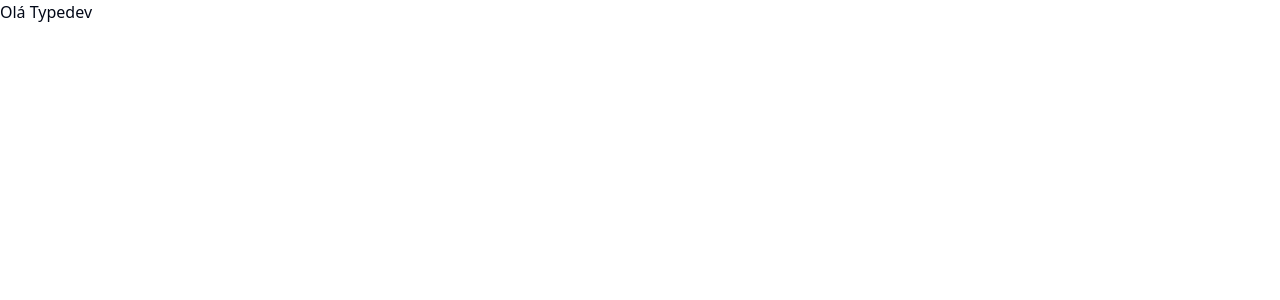
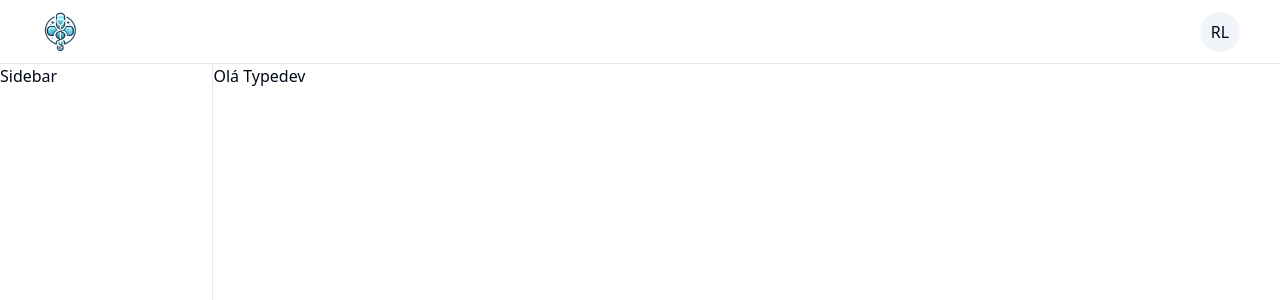
Before and after one commit to rodrilima/typesaude, a Next.js app: page / in a window 1280 px wide. Shown: the top 300 px of the page. Built offline with nearby package versions, Linux system fonts and the light colour scheme.

Commit message:
criado painel admin

```diff
--- /dev/null
+++ b/src/app/(private)/layout.tsx
@@ -0,0 +1,17 @@
+import { AvatarDropdown } from "@/components/layout/avatar-dropdown";
+import Image from "next/image";
+
+export default function Layout({ children }: { children: React.ReactNode }) {
+  return <div className="flex flex-col">
+    <div className="fixed h-16 w-full border-b flex items-center justify-between px-10">
+      <div className="w-10">
+        <Image src="/images/logo.png" width={500} height={500} alt="logo" />
+      </div>
+      <AvatarDropdown />
+    </div>
+    <div className="flex flex-row h-screen pt-16">
+      <div className="h-full w-64 border-r">Sidebar</div>
+      <main className="w-full">{children}</main>
+    </div>
+  </div>
+}
--- a/src/app/(private)/page.tsx
+++ b/src/app/(private)/page.tsx
@@ -1,7 +1,7 @@
 export default function Home() {
   return (
-    <main>
+    <div>
       Olá Typedev
-    </main>
+    </div>
   );
 }
--- /dev/null
+++ b/src/components/layout/avatar-dropdown.tsx
@@ -0,0 +1,17 @@
+import { Avatar, AvatarFallback } from "@/components/ui/avatar";
+import { DropdownMenu, DropdownMenuContent, DropdownMenuItem, DropdownMenuTrigger } from "@/components/ui/dropdown-menu";
+
+interface AvatarDropdownProps { }
+
+export function AvatarDropdown({ }: AvatarDropdownProps) {
+  return <DropdownMenu>
+    <DropdownMenuTrigger className="focus:outline-none">
+      <Avatar>
+        <AvatarFallback>RL</AvatarFallback>
+      </Avatar>
+    </DropdownMenuTrigger>
+    <DropdownMenuContent>
+      <DropdownMenuItem>Sair</DropdownMenuItem>
+    </DropdownMenuContent>
+  </DropdownMenu>
+}
```
